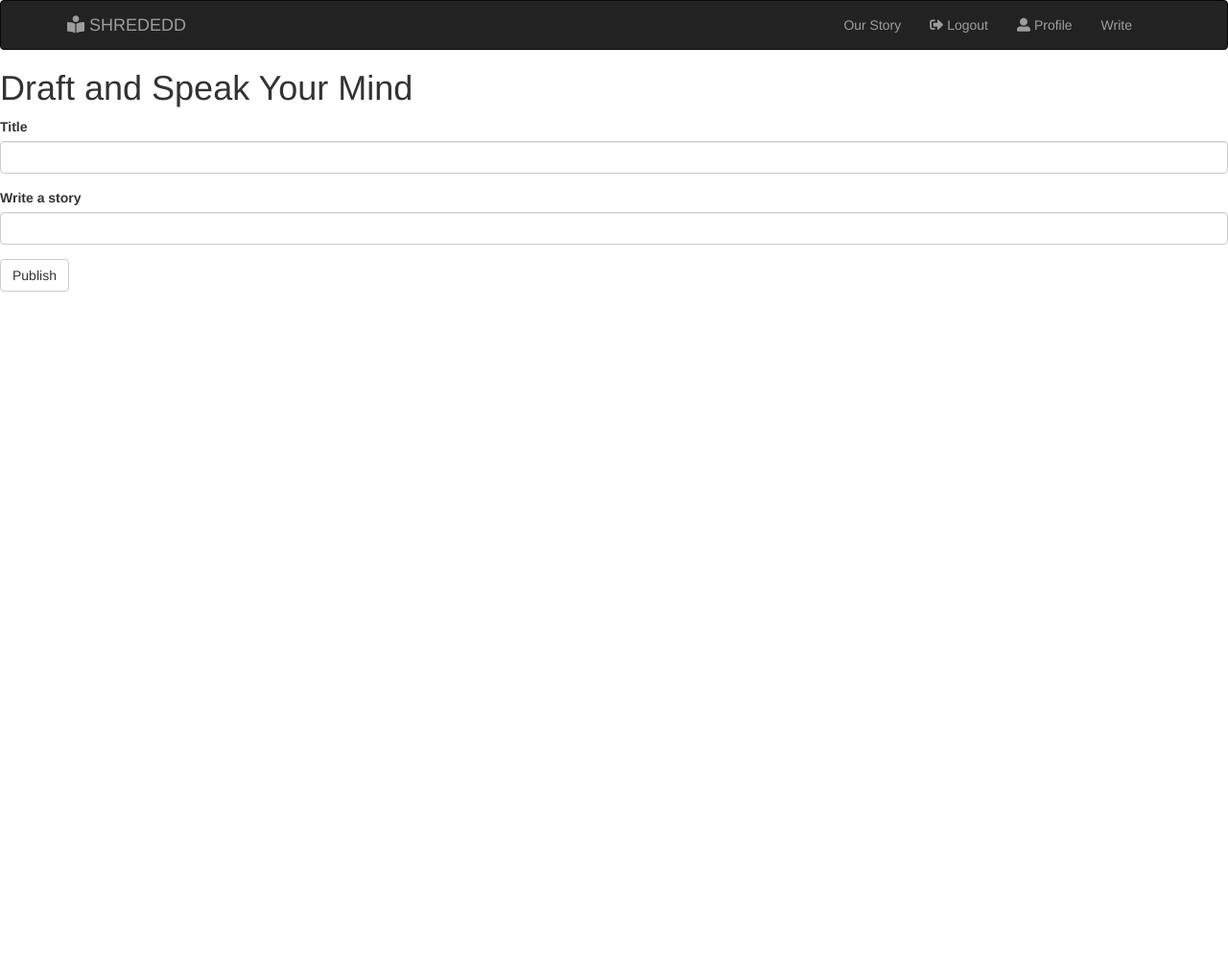
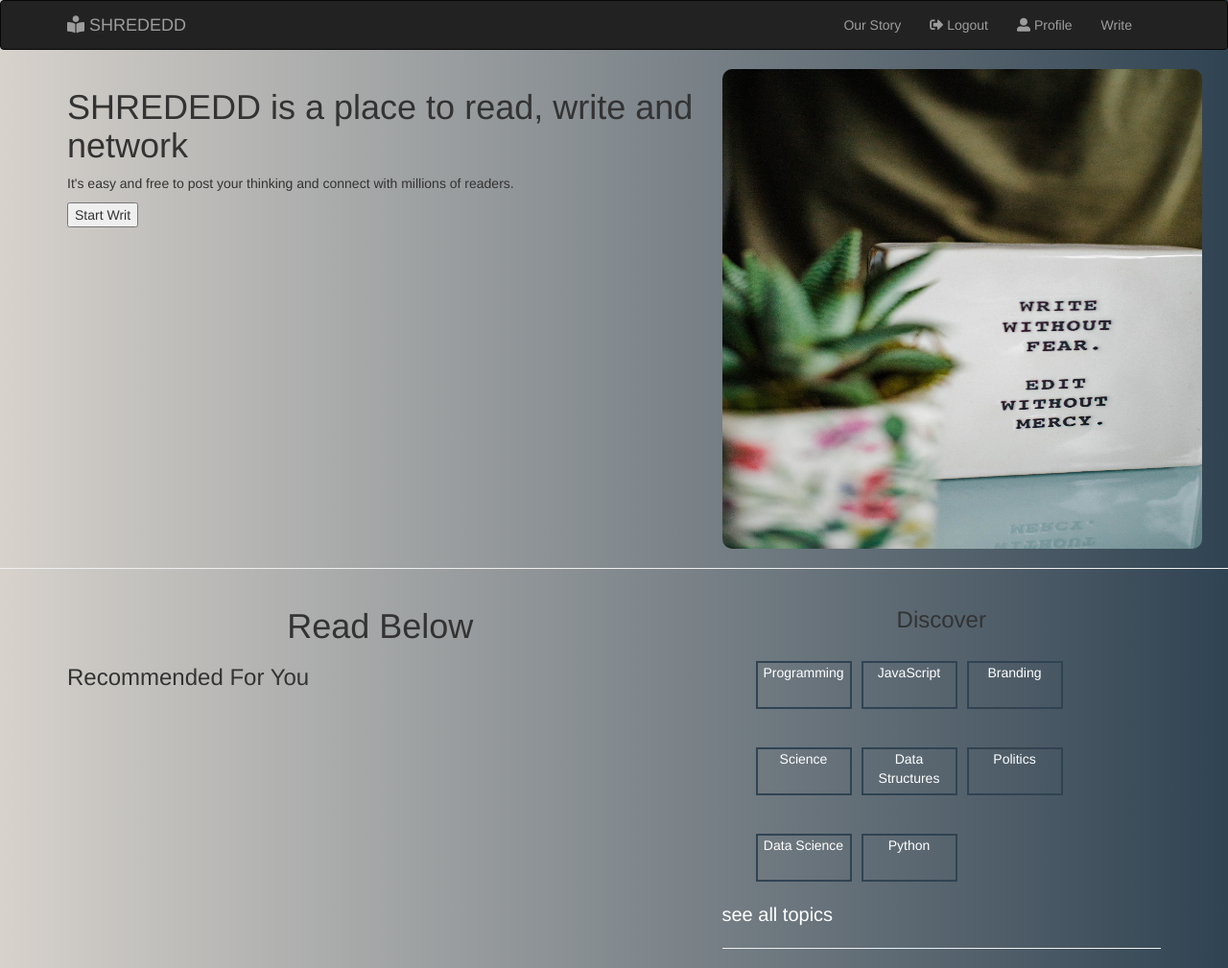
Before and after one commit to Awadh-Awadh/awadh-blog, a Flask app: page /publish in a window 1280 px wide. Shown: the whole page at 96% size. Before the commit the page ends 304 px from the top, so only its background shows below. Run offline with Flask 2, Linux system fonts and the light colour scheme; the visitor is signed in with stand-in values (Sample User, id 1); data that the repository does not hold is empty; some libraries are stand-ins or nearby versions.

Commit message:
add posts to the index page

```diff
--- a/app/main/views.py
+++ b/app/main/views.py
@@ -1,9 +1,10 @@
 from flask_login import login_required
-from app import main
-from flask import render_template
+from app import main, db
+from flask import render_template,redirect,url_for
 from app.requests import get_quotes
 from . import main
 from .forms import WriteForm
+from ..models import User, Posts
 
 @main.route('/')
 def index():
@@ -16,4 +17,15 @@ def index():
 @login_required
 def write():
     form = WriteForm()
-    return render_template('write.html', form = form)
+    if form.validate_on_submit():
+        post = Posts(title = form.title.data, conent = form.story.data)
+        db.session.add(post)
+        db.session.commit()
+        return redirect(url_for('main.account'))
+    posts = Posts.query.all()
+    return render_template('index.html', form = form, posts = posts)
+
+@main.route('/account')
+def account():
+
+    return render_template('account.html')
--- a/app/templates/index.html
+++ b/app/templates/index.html
@@ -32,10 +32,15 @@
           <h1 class = "text-center">
            Read Below
           </h1>
-          <h3>
-            It's easy and free to post your thinking and connect with millions of readers.
-          </h3>
-          <button>Start Writ</button>
+          <div class="content">
+            <div class="head">
+              <h3>Recommended For You</h3>
+              {% for post in posts %}
+              <h2>{{post.title}}</h2>
+              <p>{{post.content}}</p>
+              {% endfor %}
+            </div>
+          </div>
 
         </div>
         <div class="col-md-5">
```
